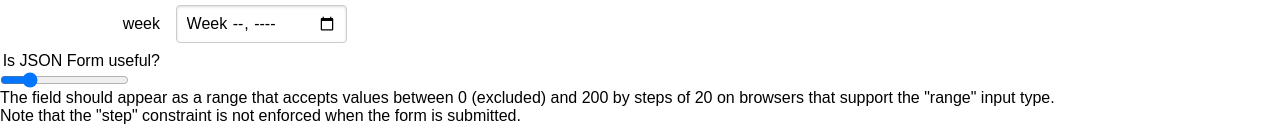
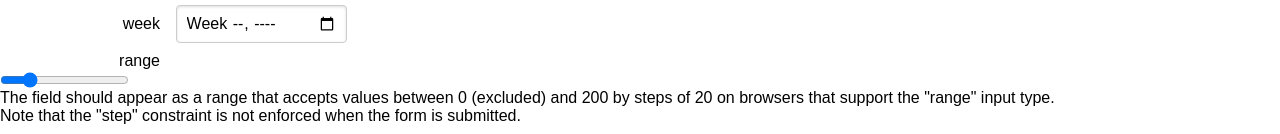
Before and after one commit to jojo-joo/j-Forms, a plain HTML site: page src/example.html in a window 1280 px wide. Shown: the part 538-672 px from the top of the page. Drawn offline with Linux system fonts and the light colour scheme.

Commit message:
#	modified:   src/example.html

```diff
--- a/src/example.html
+++ b/src/example.html
@@ -28,7 +28,6 @@
         'week': { "type": 'week' },
         "range": {
           "type": "range",
-          "title": "Is JSON Form useful?",
           "description": "The field should appear as a range that accepts values between 0 (excluded) and 200 by steps of 20 on browsers that support the \"range\" input type.<br/>Note that the \"step\" constraint is not enforced when the form is submitted.",
           "default": 40,
           "minimum": 0,
```
